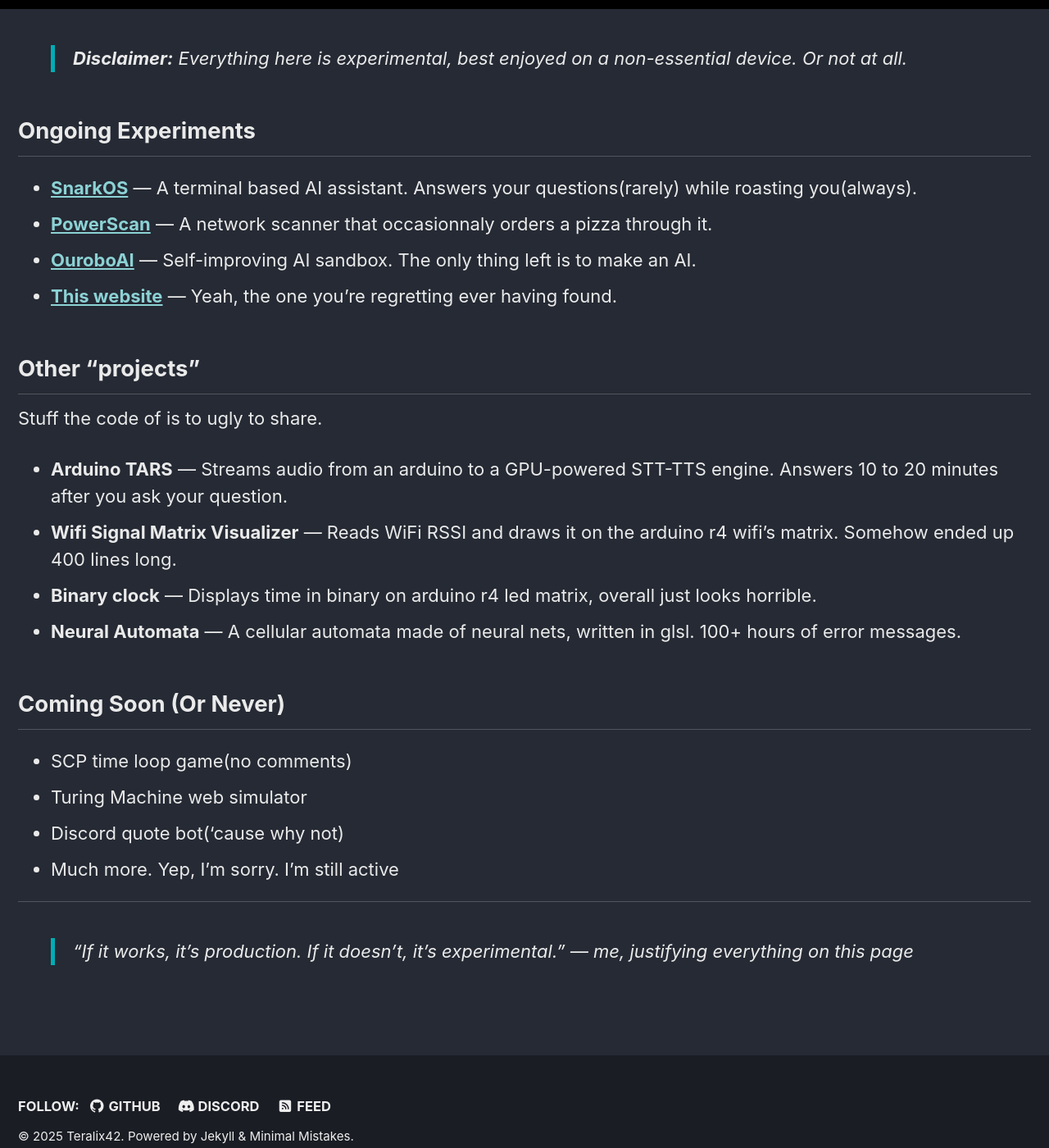
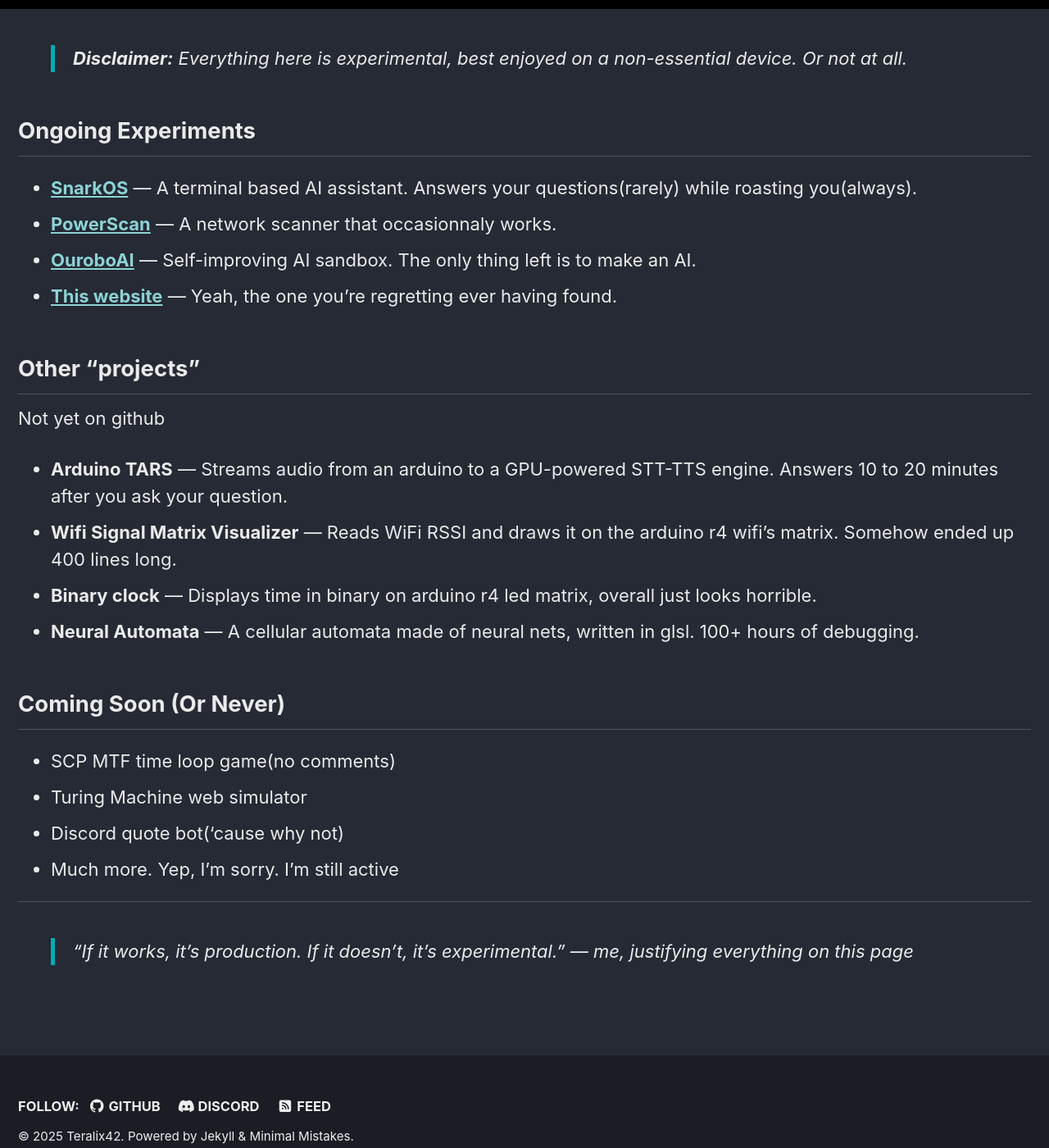
Before and after one commit to Teralix42/Teralix42.github.io, a Jekyll site: the page built from _pages/teralabs.md, in a window 1280 px wide and 1400 px high, scrolled down 510 px. Shown: the whole window at 82% size. Built offline with Jekyll 4.4.1, drawn with Linux system fonts in a browser that asks for light colours; cached includes are drawn as plain includes.

Commit message:
linksssss!!!

```diff
--- a/_pages/teralabs.md
+++ b/_pages/teralabs.md
@@ -20,23 +20,23 @@
 
 ## Ongoing Experiments <a id="ongoing"></a>
 
-- **[SnarkOS](https://github.com/Teralix42?tab=repositories)** — A terminal based AI assistant. Answers your questions(rarely) while roasting you(always).
-- **[PowerScan](https://github.com/Teralix42?tab=repositories)** — A network scanner that occasionnaly orders a pizza through it.
-- **[OuroboAI](https://github.com/Teralix42?tab=repositories)** — Self-improving AI sandbox. The only thing left is to make an AI.
+- **[SnarkOS](https://github.com/Teralix42/SnarkOS)** — A terminal based AI assistant. Answers your questions(rarely) while roasting you(always).
+- **[PowerScan](https://github.com/Teralix42/PowerScan)** — A network scanner that occasionnaly works.
+- **[OuroboAI](https://github.com/Teralix42/OuroboAI)** — Self-improving AI sandbox. The only thing left is to make an AI.
 - **[This website](https://github.com/Teralix42/Teralix42.github.io)** — Yeah, the one you're regretting ever having found.
 
 ## Other "projects" <a id="other"></a>
 
-Stuff the code of is to ugly to share.
+Not yet on github
 
 - **Arduino TARS** — Streams audio from an arduino to a GPU-powered STT-TTS engine. Answers 10 to 20 minutes after you ask your question.
 - **Wifi Signal Matrix Visualizer** — Reads WiFi RSSI and draws it on the arduino r4 wifi's matrix. Somehow ended up 400 lines long.
 - **Binary clock** — Displays time in binary on arduino r4 led matrix, overall just looks horrible.
-- **Neural Automata** — A cellular automata made of neural nets, written in glsl. 100+ hours of error messages.
+- **Neural Automata** — A cellular automata made of neural nets, written in glsl. 100+ hours of debugging.
 
 ## Coming Soon (Or Never) <a id="soon"></a>
 
-- SCP time loop game(no comments)
+- SCP MTF time loop game(no comments)
 - Turing Machine web simulator
 - Discord quote bot('cause why not)
 - Much more. Yep, I'm sorry. I'm still active
```
